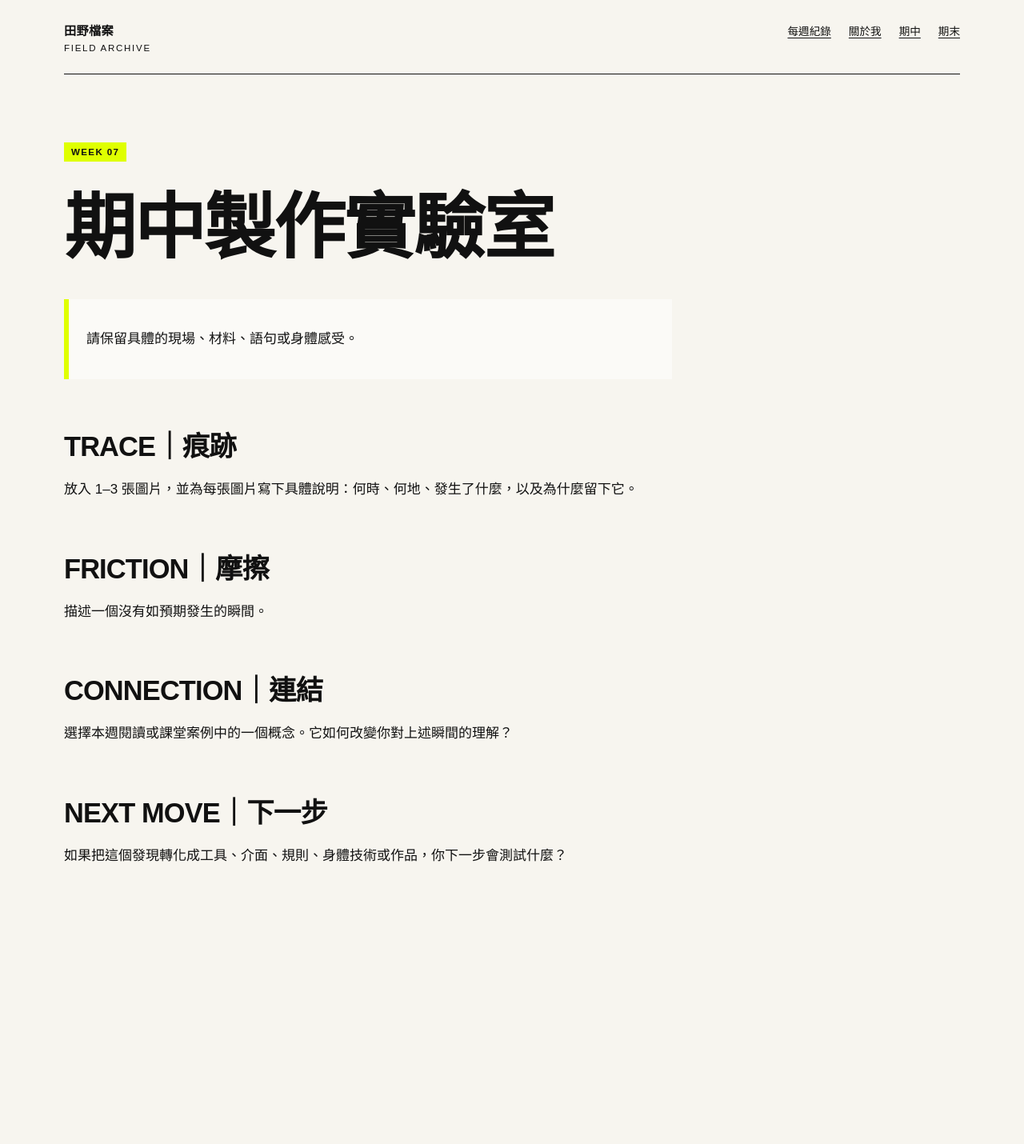
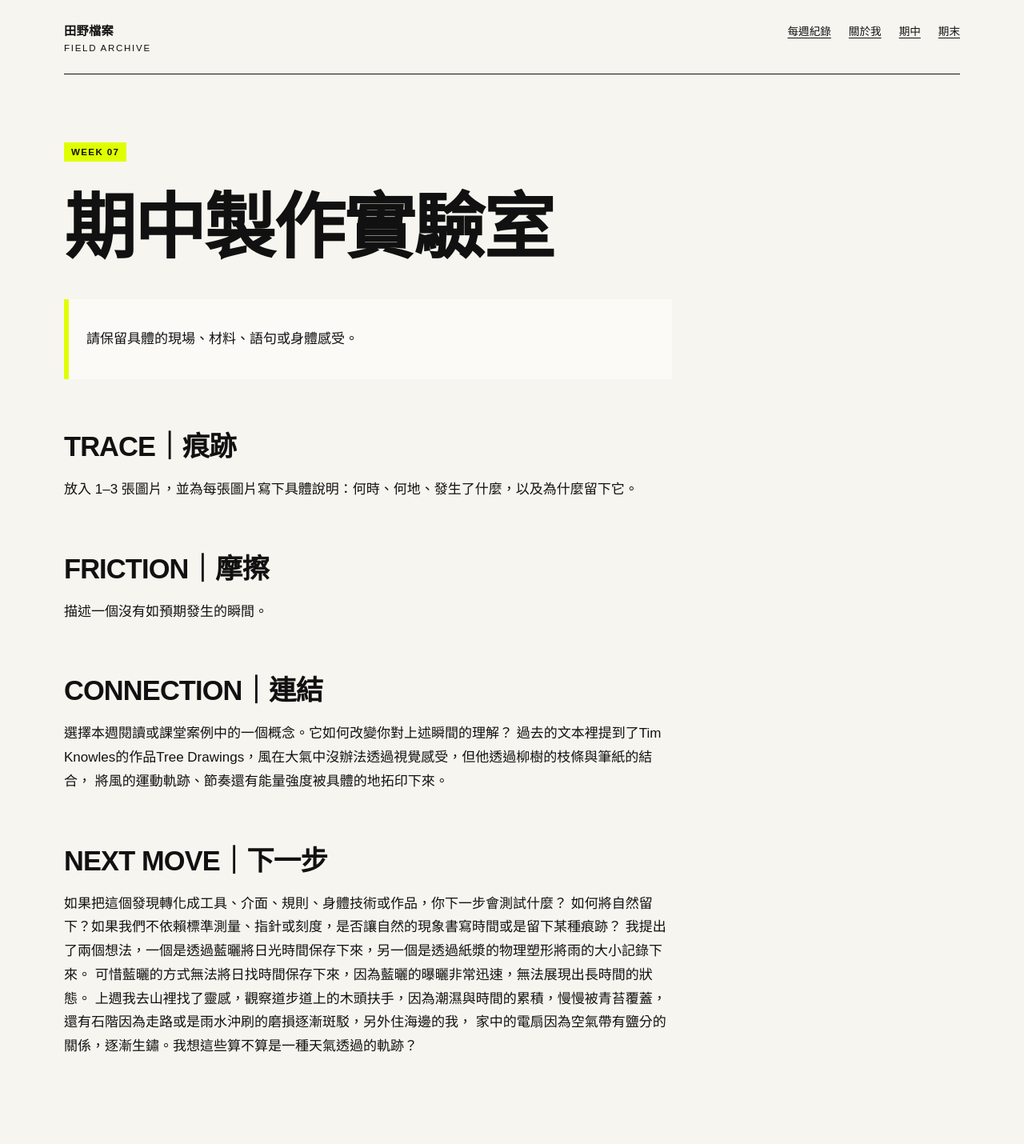
Before and after one commit to yunjiajang/fieldworkarchive, a Jekyll site: the page built from weeks/week-07.md, in a window 1280 px wide. Shown: the whole page at 80% size. Built offline with Jekyll 4.4.1, drawn with Linux system fonts in a browser that asks for light colours; before the commit the page ends 1192 px from its top, so only the background shows below that.

Commit message:
Update week-07.md

```diff
--- a/weeks/week-07.md
+++ b/weeks/week-07.md
@@ -20,7 +20,13 @@ permalink: /weeks/week-07/
 ## CONNECTION｜連結
 
 選擇本週閱讀或課堂案例中的一個概念。它如何改變你對上述瞬間的理解？
-
+過去的文本裡提到了Tim Knowles的作品Tree Drawings，風在大氣中沒辦法透過視覺感受，但他透過柳樹的枝條與筆紙的結合，
+將風的運動軌跡、節奏還有能量強度被具體的地拓印下來。
 ## NEXT MOVE｜下一步
 
 如果把這個發現轉化成工具、介面、規則、身體技術或作品，你下一步會測試什麼？
+如何將自然留下？如果我們不依賴標準測量、指針或刻度，是否讓自然的現象書寫時間或是留下某種痕跡？
+我提出了兩個想法，一個是透過藍曬將日光時間保存下來，另一個是透過紙漿的物理塑形將雨的大小記錄下來。
+可惜藍曬的方式無法將日找時間保存下來，因為藍曬的曝曬非常迅速，無法展現出長時間的狀態。
+上週我去山裡找了靈感，觀察道步道上的木頭扶手，因為潮濕與時間的累積，慢慢被青苔覆蓋，還有石階因為走路或是雨水沖刷的磨損逐漸斑駁，另外住海邊的我，
+家中的電扇因為空氣帶有鹽分的關係，逐漸生鏽。我想這些算不算是一種天氣透過的軌跡？
```
